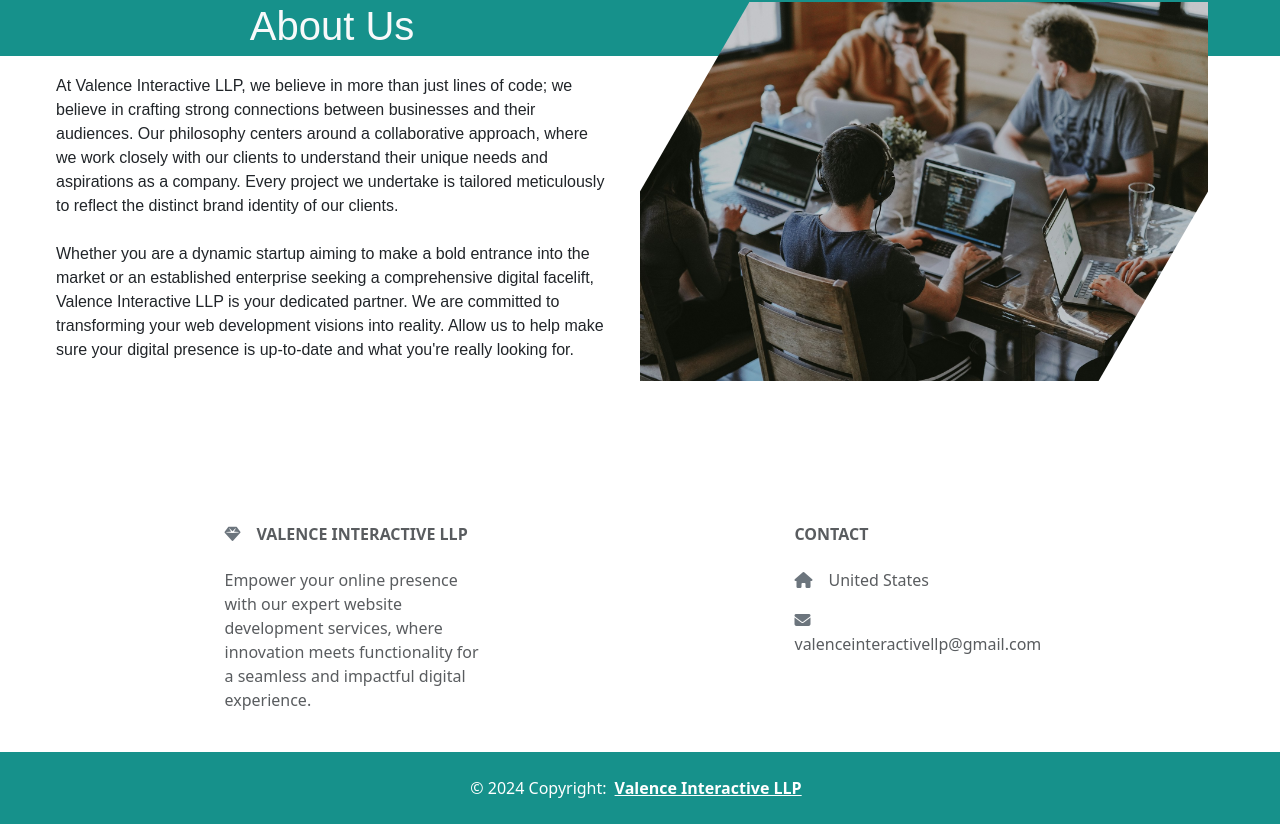
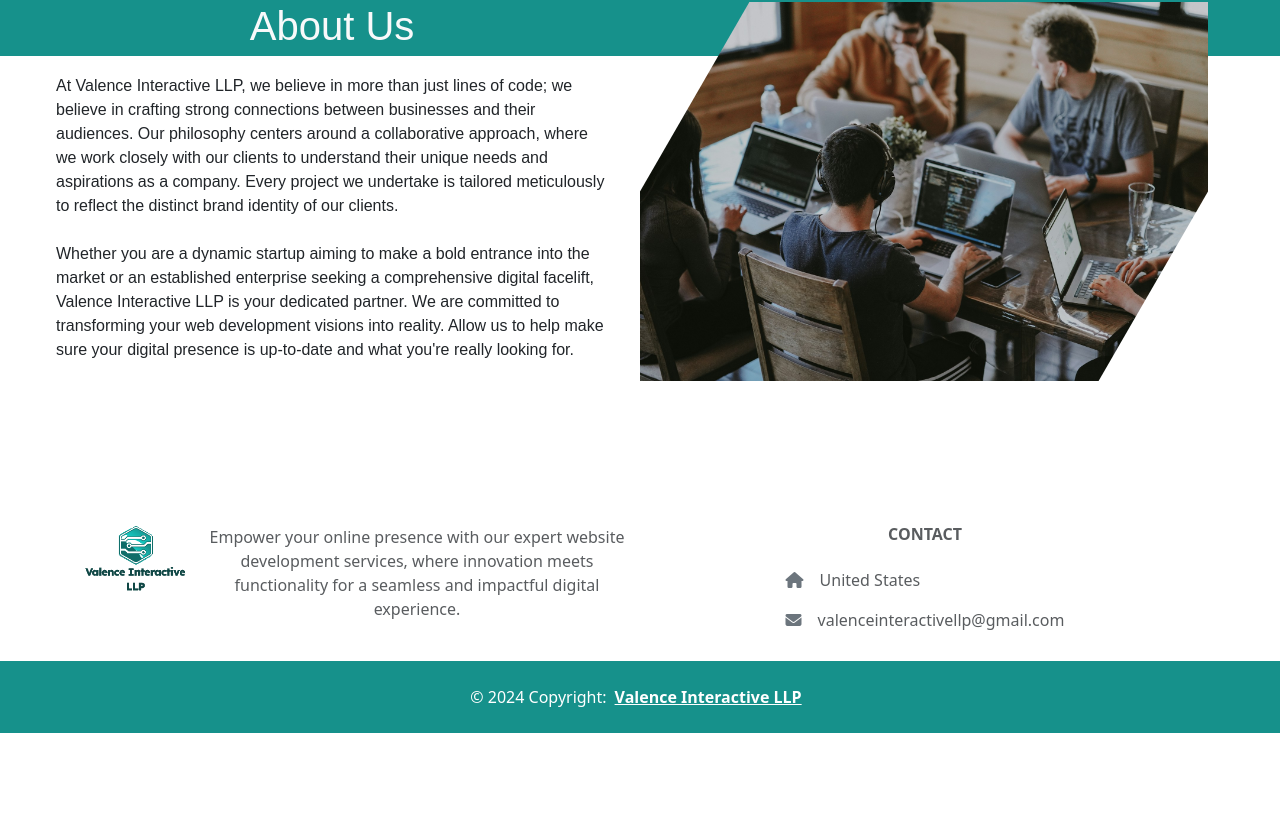
Before and after one commit to johnboy514/ValenceInteractiveLLP, a React (Create React App) app: page / in a window 1280 px wide. Shown: the part 1601-2425 px from the top of the page. After the commit the page ends 2334 px from the top, so only its background shows below. Built offline with nearby package versions, Linux system fonts and the light colour scheme; a web font is replaced by a local one.

Commit message:
changed icon on footer to logo

```diff
--- a/src/components/Footer.js
+++ b/src/components/Footer.js
@@ -1,27 +1,38 @@
+import devLogo from '../images/Logo.png';
+
 function Footer() {
     return (
 <div>
 <footer class="text-center text-lg-start text-muted" style={{backgroundColor: 'hsla(0, 100%, 100%, 0.0)'}}>
   <section class="">
     <div class="container text-center text-md-start mt-5">
-      <div class="row mt-3">
-        <div class="col-md-3 col-lg-4 col-xl-3 mx-auto mb-4">
-          <h6 class="text-uppercase fw-bold mb-4">
-            <i class="fas fa-gem me-3 text-secondary"></i>Valence Interactive LLP
-          </h6>
+      <div className="row mt-3">
+        <div className="col-md-6 col-lg-6 col-xl-6 mx-auto mb-4 d-flex align-items-center justify-content-center text-center">
+          <img
+            src={devLogo}
+            height="108"
+            alt="Valence Interactive LLP Logo"
+            loading="lazy"
+            style={{ marginTop: '-50px' }}
+            className="me-3"
+          />
           <p>
-           Empower your online presence with our expert website development services,
-           where innovation meets functionality for a seamless and impactful digital experience.
+            Empower your online presence with our expert website development services,
+            where innovation meets functionality for a seamless and impactful digital experience.
           </p>
         </div>
-        <div class="col-md-4 col-lg-3 col-xl-3 mx-auto mb-md-0 mb-4">
-          <h6 class="text-uppercase fw-bold mb-4">Contact</h6>
-          <p><i class="fas fa-home me-3 text-secondary"></i>United States</p>
-          <p>
-            <i class="fas fa-envelope me-3 text-secondary"></i>
-            valenceinteractivellp@gmail.com
-          </p>
-          {/* <p><i class="fas fa-phone me-3 text-secondary"></i> + 01 555 555 5555</p> */}
+        <div className="col-md-6 col-lg-6 col-xl-6 mx-auto mb-md-0 mb-4">
+          <div className="d-flex flex-column align-items-center">
+            <h6 className="text-uppercase fw-bold mb-4 text-center">Contact</h6>
+            <div className="text-start">
+              <p><i className="fas fa-home me-3 text-secondary"></i>United States</p>
+              <p>
+                <i className="fas fa-envelope me-3 text-secondary"></i>
+                valenceinteractivellp@gmail.com
+              </p>
+              {/* <p><i className="fas fa-phone me-3 text-secondary"></i> + 01 555 555 5555</p> */}
+            </div>
+          </div>
         </div>
       </div>
     </div>
```
